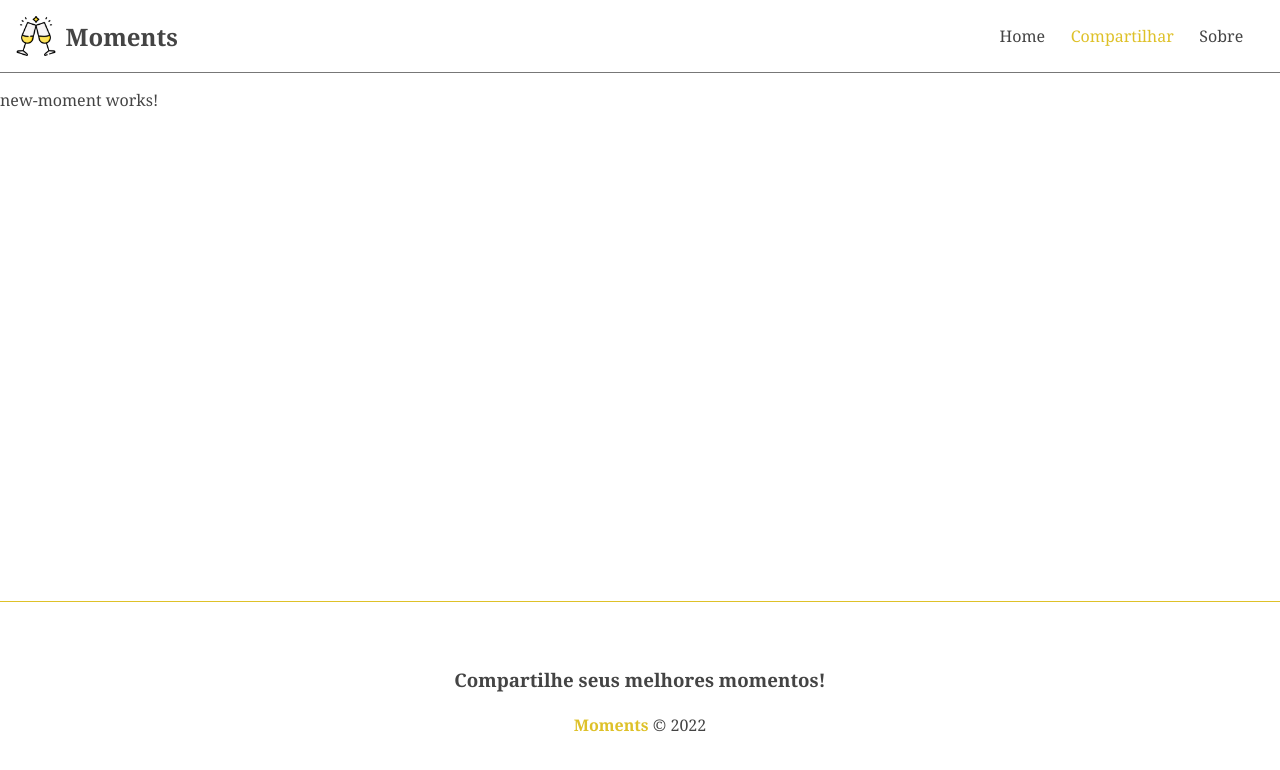
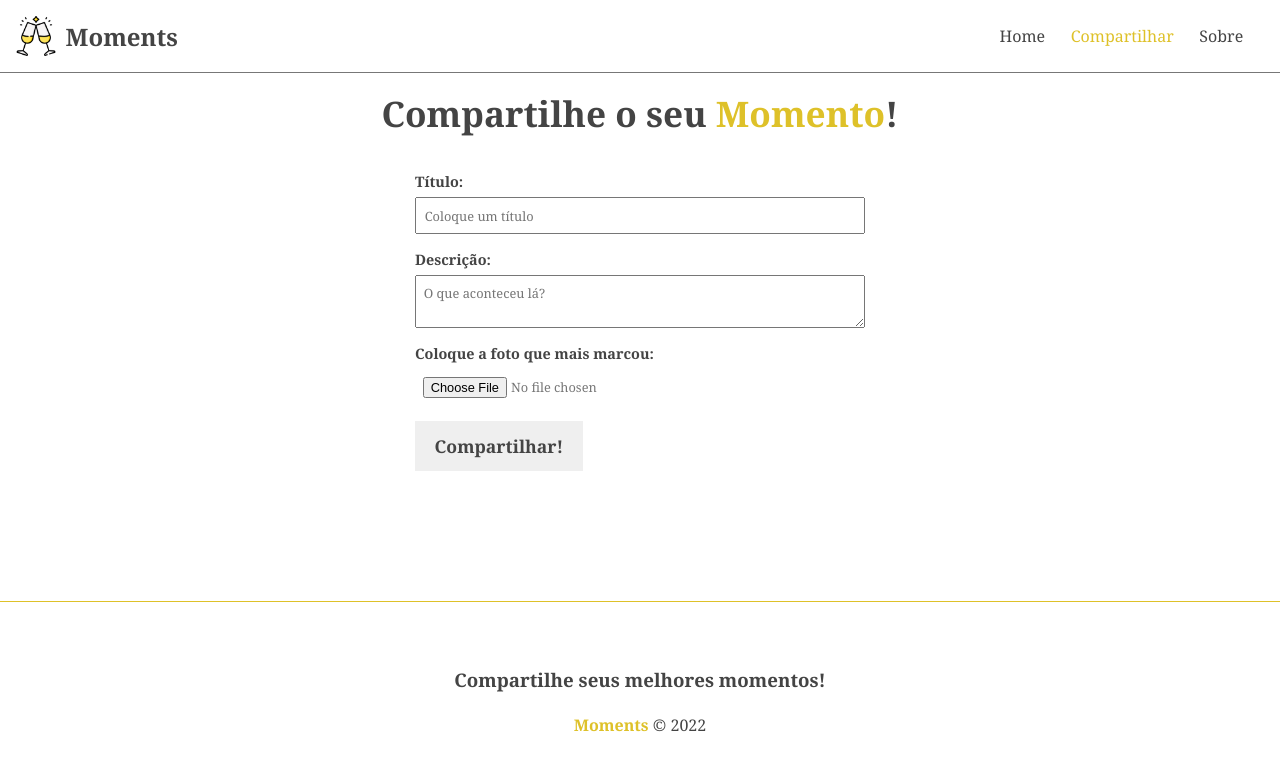
Before and after one commit to br-N/curso-angular-projeto, an Angular app: page /moments/new in a window 1280 px wide. Shown: the top 770 px of the page. Built offline with nearby package versions, Linux system fonts and the light colour scheme.

Commit message:
Criação do componente de Formulário

```diff
--- a/src/app/app.module.ts
+++ b/src/app/app.module.ts
@@ -8,6 +8,7 @@ import { FooterComponent } from './components/footer/footer.component';
 import { AboutComponent } from './components/pages/about/about.component';
 import { HomeComponent } from './components/pages/home/home.component';
 import { NewMomentComponent } from './components/pages/new-moment/new-moment.component';
+import { MomentFormComponent } from './components/moment-form/moment-form.component';
 
 @NgModule({
   declarations: [
@@ -16,7 +17,8 @@ import { NewMomentComponent } from './components/pages/new-moment/new-moment.com
     FooterComponent,
     AboutComponent,
     HomeComponent,
-    NewMomentComponent
+    NewMomentComponent,
+    MomentFormComponent
   ],
   imports: [
     BrowserModule,
--- /dev/null
+++ b/src/app/components/moment-form/moment-form.component.html
@@ -0,0 +1,17 @@
+<form>
+  <div class="form-group">
+    <label for="title">Título:</label>
+    <input type="text" placeholder="Coloque um título" required />
+  </div>
+
+  <div class="form-group">
+    <label for="description">Descrição:</label>
+    <textarea placeholder="O que aconteceu lá?" required></textarea>
+  </div>
+
+  <div class="form-group">
+    <label for="image">Coloque a foto que mais marcou:</label>
+    <input type="file" />
+  </div>
+  <input type="submit" value="{{ btnText }}" />
+</form>
--- a/src/app/components/pages/new-moment/new-moment.component.css
+++ b/src/app/components/pages/new-moment/new-moment.component.css
@@ -0,0 +1,9 @@
+h2 {
+  text-align: center;
+  margin-bottom: 1em;
+  font-size: 2.2em;
+}
+
+h2 span {
+  color: #dec129;
+}
--- a/src/app/components/pages/new-moment/new-moment.component.html
+++ b/src/app/components/pages/new-moment/new-moment.component.html
@@ -1 +1,2 @@
-<p>new-moment works!</p>
+<h2>Compartilhe o seu <span>Momento</span>!</h2>
+<app-moment-form [btnText]="btnText"></app-moment-form>
--- a/src/app/components/pages/new-moment/new-moment.component.ts
+++ b/src/app/components/pages/new-moment/new-moment.component.ts
@@ -3,8 +3,8 @@ import { Component } from '@angular/core';
 @Component({
   selector: 'app-new-moment',
   templateUrl: './new-moment.component.html',
-  styleUrls: ['./new-moment.component.css']
+  styleUrls: ['./new-moment.component.css'],
 })
 export class NewMomentComponent {
-
+  btnText = 'Compartilhar!';
 }
--- a/src/styles.css
+++ b/src/styles.css
@@ -15,3 +15,44 @@ a {
 a:hover {
   color: #dec129;
 }
+
+/* FORM */
+form {
+  width: 450px;
+  margin: 0 auto;
+}
+
+.form-group {
+  display: flex;
+  flex-direction: column;
+  margin-bottom: 1em;
+}
+
+.form-group label {
+  font-weight: bold;
+  font-size: 0.9em;
+  margin-bottom: 0.4em;
+}
+
+.form-group input,
+.form-group textarea {
+  padding: 0.6em;
+  color: #777;
+  font-size: 0.8em;
+}
+
+input[type="submit"] {
+  background-color: #efefef;
+  border: 2px solid transparent;
+  padding: 0.6em 1em;
+  font-weight: bold;
+  font-size: 1.1em;
+  cursor: pointer;
+  transition: 0.4s;
+}
+
+input[type="submit"]:hover {
+  color: #dec129;
+  border-color: #dec129;
+  background-color: transparent;
+}
```
Also changed, not shown: src/app/components/moment-form/moment-form.component.ts (added, +10 -0 lines), src/app/components/moment-form/moment-form.component.css (added), 1 other file (tests, documents, lock files or other folders).
